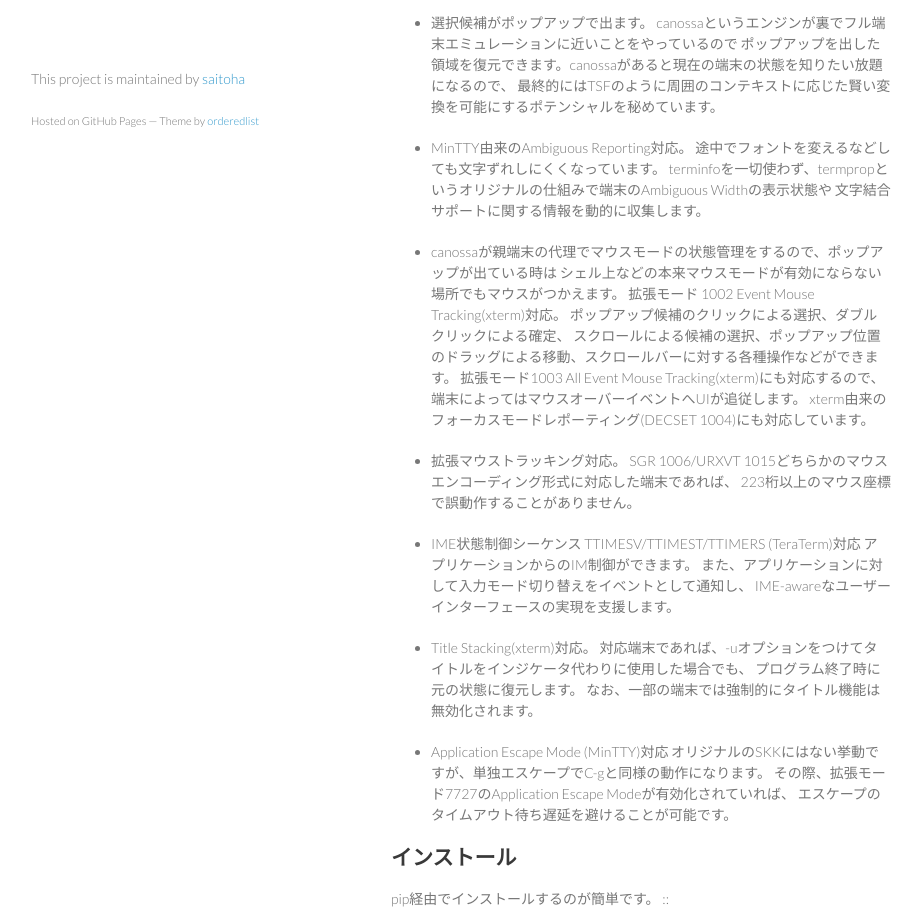
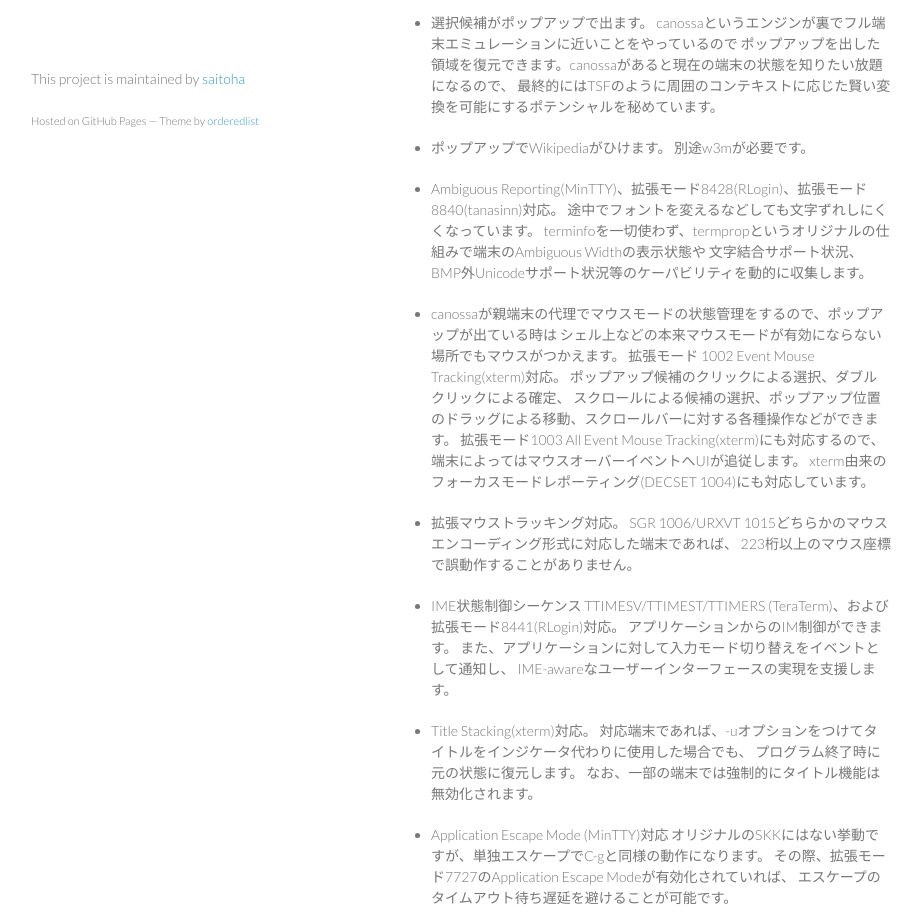
Before and after one commit to saitoha/sentimental-skk, a plain HTML site: page index.html in a window 1280 px wide. Shown: the part 600-1512 px from the top of the page, without its empty margins (179-1101 px from the left). Drawn offline with Linux system fonts and the light colour scheme.

```diff
--- a/index.html
+++ b/index.html
@@ -43,10 +43,12 @@
 canossaというエンジンが裏でフル端末エミュレーションに近いことをやっているので
 ポップアップを出した領域を復元できます。canossaがあると現在の端末の状態を知りたい放題になるので、
 最終的にはTSFのように周囲のコンテキストに応じた賢い変換を可能にするポテンシャルを秘めています。</p></li>
-<li><p>MinTTY由来のAmbiguous Reporting対応。
+<li><p>ポップアップでWikipediaがひけます。
+別途w3mが必要です。</p></li>
+<li><p>Ambiguous Reporting(MinTTY)、拡張モード8428(RLogin)、拡張モード8840(tanasinn)対応。
 途中でフォントを変えるなどしても文字ずれしにくくなっています。
 terminfoを一切使わず、termpropというオリジナルの仕組みで端末のAmbiguous Widthの表示状態や
-文字結合サポートに関する情報を動的に収集します。</p></li>
+文字結合サポート状況、BMP外Unicodeサポート状況等のケーパビリティを動的に収集します。</p></li>
 <li><p>canossaが親端末の代理でマウスモードの状態管理をするので、ポップアップが出ている時は
 シェル上などの本来マウスモードが有効にならない場所でもマウスがつかえます。
 拡張モード 1002 Event Mouse Tracking(xterm)対応。
@@ -57,7 +59,7 @@ xterm由来のフォーカスモードレポーティング(DECSET 1004)にも
 <li><p>拡張マウストラッキング対応。
 SGR 1006/URXVT 1015どちらかのマウスエンコーディング形式に対応した端末であれば、
 223桁以上のマウス座標で誤動作することがありません。</p></li>
-<li><p>IME状態制御シーケンス TTIMESV/TTIMEST/TTIMERS (TeraTerm)対応
+<li><p>IME状態制御シーケンス TTIMESV/TTIMEST/TTIMERS (TeraTerm)、および拡張モード8441(RLogin)対応。
 アプリケーションからのIM制御ができます。
 また、アプリケーションに対して入力モード切り替えをイベントとして通知し、
 IME-awareなユーザーインターフェースの実現を支援します。</p></li>
@@ -134,6 +136,11 @@ C-Jに続けて</p>
 
 <p>C-n/C-pで候補の選択、C-f/C-bで文節の移動、C-h/C-lで文節の区切り直しです。</p>
 
+<p>また、ポップアップ選択中の単語をWikipediaで調べることができます。
+C-wを押してみてください。こんなかんじになります。</p>
+
+<p><img src="http://zuse.jp/misc/sskk_wikipedia.png" alt="wiki"></p>
+
 <h2>その他</h2>
 
 <p>バグなどがあったら、issueをたてるかtwitterなどで教えてください。
```
Also changed, not shown: params.json (+1 -1 lines).
